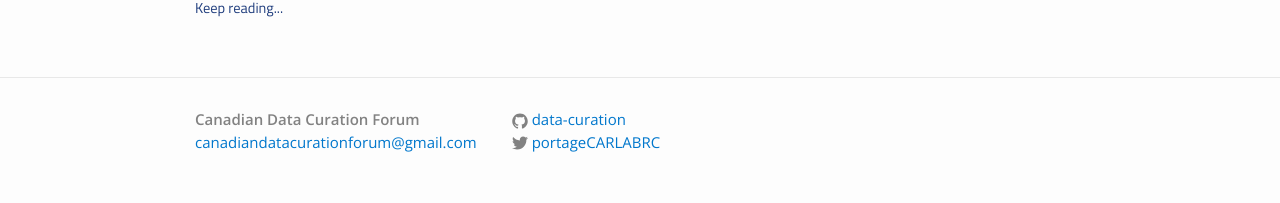
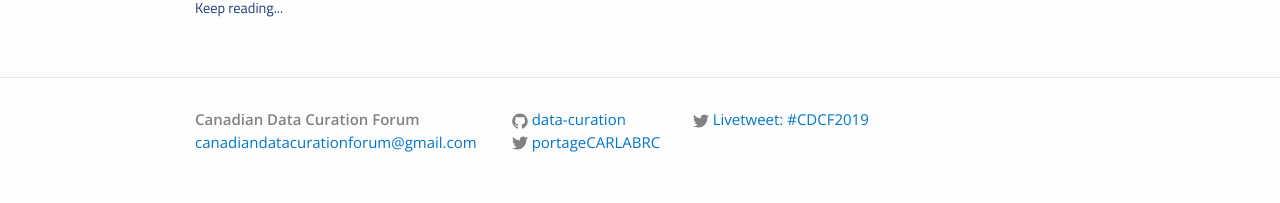
Before and after one commit to data-curation/data-curation.github.io, a Jekyll site: the page built from index.md, in a window 1280 px wide. Shown: the part 1099-1302 px from the top of the page. Built offline with Jekyll 4.4.1, drawn with Linux system fonts in a browser that asks for light colours.

Commit message:
adding livetweet link

```diff
--- a/_includes/footer.html
+++ b/_includes/footer.html
@@ -43,12 +43,25 @@
             </a>
           </li>
           {% endif %}
+
         </ul>
       </div>
 
       <div class="footer-col  footer-col-3">
-         <p class="text">
-{{ site.description }}
+         <ul class="social-media-list">
+		<li>
+            <a href="https://twitter.com/hashtag/CDCF2019">
+              <span class="icon  icon--twitter">
+                <svg viewBox="0 0 16 16">
+                  <path fill="#828282" d="M15.969,3.058c-0.586,0.26-1.217,0.436-1.878,0.515c0.675-0.405,1.194-1.045,1.438-1.809
+                  c-0.632,0.375-1.332,0.647-2.076,0.793c-0.596-0.636-1.446-1.033-2.387-1.033c-1.806,0-3.27,1.464-3.27,3.27 c0,0.256,0.029,0.506,0.085,0.745C5.163,5.404,2.753,4.102,1.14,2.124C0.859,2.607,0.698,3.168,0.698,3.767 c0,1.134,0.577,2.135,1.455,2.722C1.616,6.472,1.112,6.325,0.671,6.08c0,0.014,0,0.027,0,0.041c0,1.584,1.127,2.906,2.623,3.206 C3.02,9.402,2.731,9.442,2.433,9.442c-0.211,0-0.416-0.021-0.615-0.059c0.416,1.299,1.624,2.245,3.055,2.271 c-1.119,0.877-2.529,1.4-4.061,1.4c-0.264,0-0.524-0.015-0.78-0.046c1.447,0.928,3.166,1.469,5.013,1.469 c6.015,0,9.304-4.983,9.304-9.304c0-0.142-0.003-0.283-0.009-0.423C14.976,4.29,15.531,3.714,15.969,3.058z"/>
+                </svg>
+              </span>
+
+              <span class="username">Livetweet: #CDCF2019</span>
+            </a>
+          </li>
+          </ul>
       </div>
     </div>
 
```
